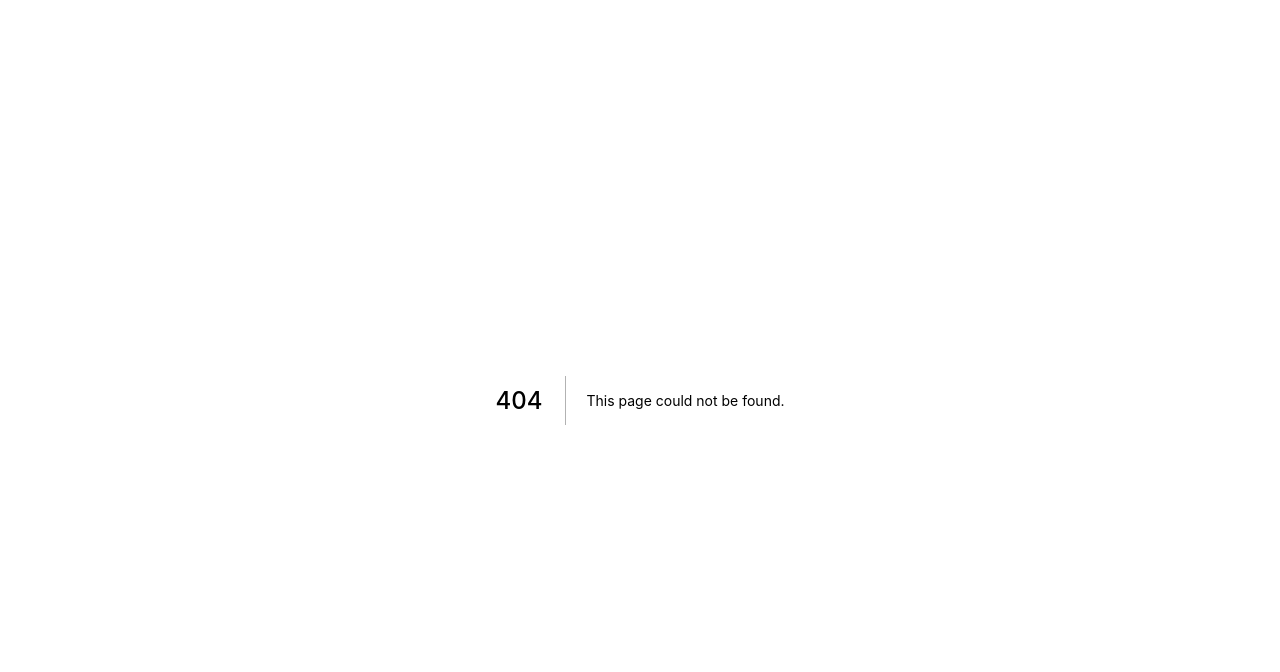
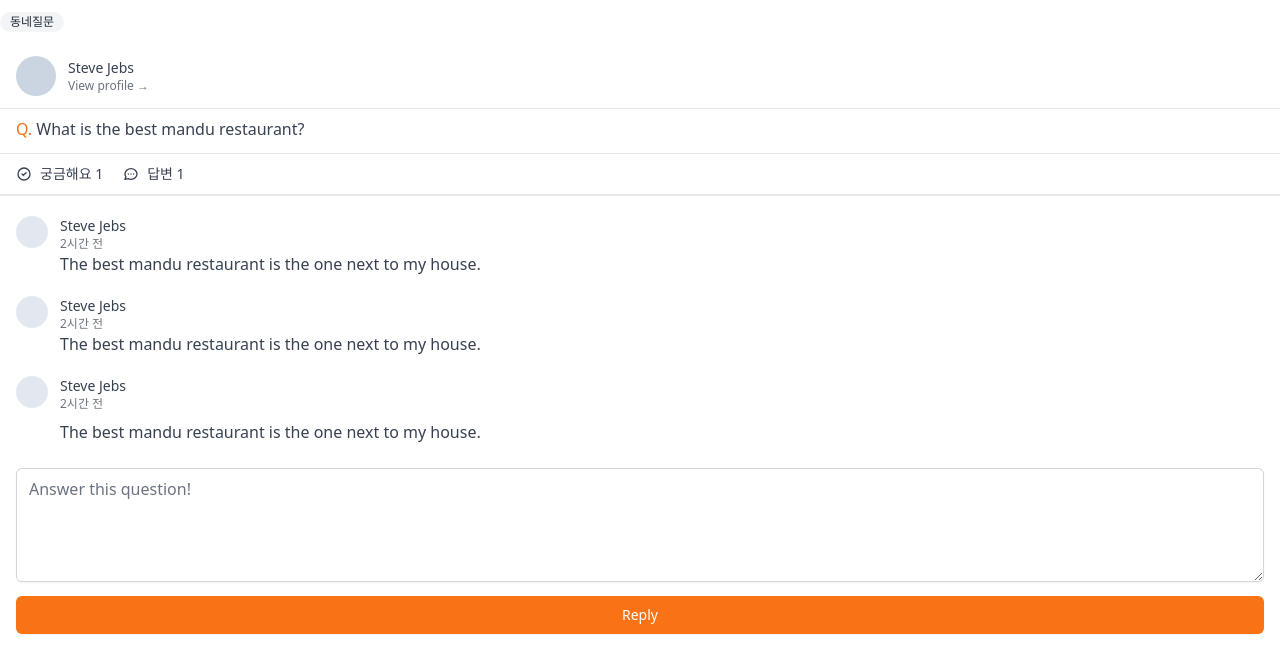
Before and after one commit to jooa7878/nextjs_carrot_market, a Next.js app: page /community/1 in a window 1280 px wide. Before the commit this address had no page. Shown: the top 672 px of the page. Built offline with nearby package versions, Linux system fonts and the light colour scheme.

Commit message:
added community detail page

```diff
--- /dev/null
+++ b/pages/community/[id].tsx
@@ -0,0 +1,112 @@
+import type { NextPage } from "next";
+
+const CommunityPostDetail: NextPage = () => {
+  return (
+    <div>
+      <span className="inline-flex my-3 items-center px-2.5 py-0.5 rounded-full text-xs font-medium bg-gray-100 text-gray-800">
+        동네질문
+      </span>
+      <div className="flex px-4 cursor-pointer py-3 border-b items-center space-x-3">
+        <div className="w-10 h-10 rounded-full bg-slate-300" />
+        <div>
+          <p className="text-sm font-medium text-gray-700 ">Steve Jebs</p>
+          <p className="text-xs font-medium text-gray-500">
+            View profile &rarr;
+          </p>
+        </div>
+      </div>
+      <div>
+        <div className="mt-2 text-gray-700 px-4">
+          <span className="text-orange-500 font-medium">Q.</span> What is the
+          best mandu restaurant?
+        </div>
+        <div className="flex space-x-5 px-4 mt-3 text-gray-700 py-2.5 border-t border-b-[2px] w-full">
+          <span className="flex space-x-2 items-center text-sm">
+            <svg
+              className="w-4 h-4"
+              fill="none"
+              stroke="currentColor"
+              viewBox="0 0 24 24"
+              xmlns="http://www.w3.org/2000/svg"
+            >
+              <path
+                strokeLinecap="round"
+                strokeLinejoin="round"
+                strokeWidth="2"
+                d="M9 12l2 2 4-4m6 2a9 9 0 11-18 0 9 9 0 0118 0z"
+              ></path>
+            </svg>
+            <span>궁금해요 1</span>
+          </span>
+          <span className="flex space-x-2 items-center text-sm">
+            <svg
+              className="w-4 h-4"
+              fill="none"
+              stroke="currentColor"
+              viewBox="0 0 24 24"
+              xmlns="http://www.w3.org/2000/svg"
+            >
+              <path
+                strokeLinecap="round"
+                strokeLinejoin="round"
+                strokeWidth="2"
+                d="M8 12h.01M12 12h.01M16 12h.01M21 12c0 4.418-4.03 8-9 8a9.863 9.863 0 01-4.255-.949L3 20l1.395-3.72C3.512 15.042 3 13.574 3 12c0-4.418 4.03-8 9-8s9 3.582 9 8z"
+              ></path>
+            </svg>
+            <span>답변 1</span>
+          </span>
+        </div>
+      </div>
+      <div className="px-4 my-5 space-y-5">
+        <div className="flex item-start space-x-3">
+          <div className="w-8 h-8 bg-slate-200 rounded-full " />
+          <div>
+            <span className="text-sm block font-medium text-gray-700">
+              Steve Jebs
+            </span>
+            <span className="text-xs block text-gray-500">2시간 전</span>
+            <p className="text-gray-700">
+              The best mandu restaurant is the one next to my house.
+            </p>
+          </div>
+        </div>
+        <div className="flex item-start space-x-3">
+          <div className="w-8 h-8 bg-slate-200 rounded-full " />
+          <div>
+            <span className="text-sm block font-medium text-gray-700">
+              Steve Jebs
+            </span>
+            <span className="text-xs block text-gray-500">2시간 전</span>
+            <p className="text-gray-700">
+              The best mandu restaurant is the one next to my house.
+            </p>
+          </div>
+        </div>
+        <div className="flex item-start space-x-3">
+          <div className="w-8 h-8 bg-slate-200 rounded-full " />
+          <div>
+            <span className="text-sm block font-medium text-gray-700">
+              Steve Jebs
+            </span>
+            <span className="text-xs block text-gray-500">2시간 전</span>
+            <p className="text-gray-700 mt-2">
+              The best mandu restaurant is the one next to my house.
+            </p>
+          </div>
+        </div>
+      </div>
+      <div className="px-4">
+        <textarea
+          className="mt-1 shadow-sm w-full focus:ring-orange-500  focus:outline-none focus:border-orange-500 rounded-md border-gray-300 "
+          rows={4}
+          placeholder="Answer this question!"
+        />
+        <button className="mt-2 w-full bg-orange-500 hover:bg-orange-600 text-white py-2 px-4 border border-transparent rounded-md shadow-sm text-sm font-medium focus:ring-2 focus:ring-offset-2 focus:ring-orange-500 focus:outline-none">
+          Reply
+        </button>
+      </div>
+    </div>
+  );
+};
+
+export default CommunityPostDetail;
--- /dev/null
+++ b/pages/community/index.tsx
@@ -0,0 +1,78 @@
+import type { NextPage } from "next";
+
+const Community: NextPage = () => {
+  return (
+    <div className="py-16 px-4 space-y-8">
+      {[1, 2, 3, 4, 5].map((_, i) => (
+        <div key={i} className="flex flex-col items-start cursor-pointer">
+          <span className="flex items-center px-2.5 py-0.5 rounded-full text-xs font-medium bg-gray-100 text-gray-800">
+            동네질문
+          </span>
+          <div className="mt-2 text-gray-700">
+            <span className="text-orange-500 font-medium">Q.</span> What is the
+            best mandu restaurant?
+          </div>
+          <div className="mt-5 flex items-center justify-between w-full text-gray-500 font-medium text-xs">
+            <span>니꼬</span>
+            <span>18시간 전</span>
+          </div>
+          <div className="flex space-x-5 mt-3 text-gray-700 py-2.5 border-t border-b-[2px] w-full">
+            <span className="flex space-x-2 items-center text-sm">
+              <svg
+                className="w-4 h-4"
+                fill="none"
+                stroke="currentColor"
+                viewBox="0 0 24 24"
+                xmlns="http://www.w3.org/2000/svg"
+              >
+                <path
+                  strokeLinecap="round"
+                  strokeLinejoin="round"
+                  strokeWidth="2"
+                  d="M9 12l2 2 4-4m6 2a9 9 0 11-18 0 9 9 0 0118 0z"
+                ></path>
+              </svg>
+              <span>궁금해요 1</span>
+            </span>
+            <span className="flex space-x-2 items-center text-sm">
+              <svg
+                className="w-4 h-4"
+                fill="none"
+                stroke="currentColor"
+                viewBox="0 0 24 24"
+                xmlns="http://www.w3.org/2000/svg"
+              >
+                <path
+                  strokeLinecap="round"
+                  strokeLinejoin="round"
+                  strokeWidth="2"
+                  d="M8 12h.01M12 12h.01M16 12h.01M21 12c0 4.418-4.03 8-9 8a9.863 9.863 0 01-4.255-.949L3 20l1.395-3.72C3.512 15.042 3 13.574 3 12c0-4.418 4.03-8 9-8s9 3.582 9 8z"
+                ></path>
+              </svg>
+              <span>답변 1</span>
+            </span>
+          </div>
+        </div>
+      ))}
+
+      <button className="fixed hover:bg-orange-500 transition-colors cursor-pointer  bottom-24 right-5 shadow-xl bg-orange-400 rounded-full p-4 text-white">
+        <svg
+          className="w-6 h-6"
+          fill="none"
+          stroke="currentColor"
+          viewBox="0 0 24 24"
+          xmlns="http://www.w3.org/2000/svg"
+        >
+          <path
+            strokeLinecap="round"
+            strokeLinejoin="round"
+            strokeWidth="2"
+            d="M15.232 5.232l3.536 3.536m-2.036-5.036a2.5 2.5 0 113.536 3.536L6.5 21.036H3v-3.572L16.732 3.732z"
+          ></path>
+        </svg>
+      </button>
+    </div>
+  );
+};
+
+export default Community;
```
